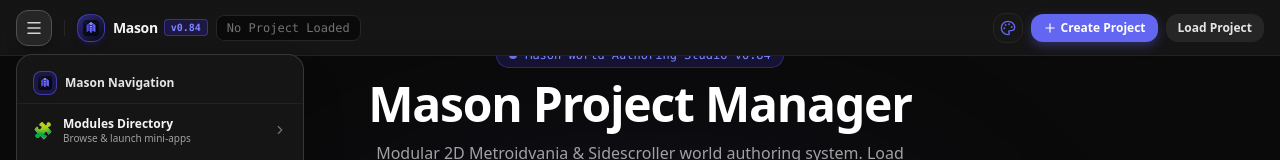
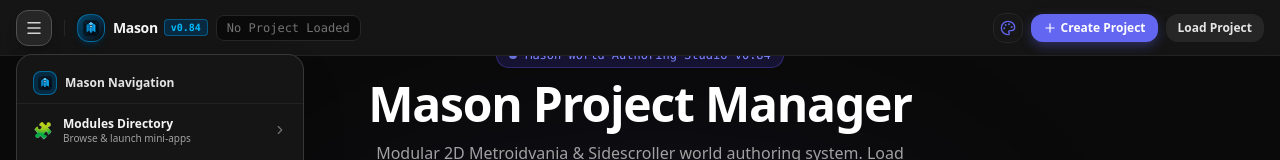
Before and after one commit to Cymrix/Mason, a React (Vite) app: page / in a window 1280 px wide. Both pictures are taken after a click on the button 34 px from the left and 27 px from the top of the page. Shown: the top 160 px of the page. Built offline with nearby package versions, Linux system fonts and the light colour scheme.

Commit message:
style: rebrand Mason identity to sky blue
Update brand color palette from indigo to sky blue across SVG assets and UI components for a fresher visual identity.

```diff
--- a/src/components/EditorLayout.tsx
+++ b/src/components/EditorLayout.tsx
@@ -779,13 +779,13 @@ export const EditorLayout: React.FC = () => {
               className="flex items-center gap-2 group hover:opacity-90 transition text-left"
               title="Mason Studio - View Dashboard"
             >
-              {/* Blue Mason Citadel Brand Icon */}
-              <div className="w-7 h-7 rounded-xl bg-gradient-to-br from-indigo-900/90 via-indigo-950 to-neutral-950 border border-indigo-500/50 flex items-center justify-center shadow-md shadow-indigo-950/60 shrink-0 group-hover:border-indigo-400 group-hover:scale-105 transition-all">
+              {/* Sky Blue Mason Citadel Brand Icon */}
+              <div className="w-7 h-7 rounded-xl bg-gradient-to-br from-sky-900/90 via-sky-950 to-neutral-950 border border-sky-500/50 flex items-center justify-center shadow-md shadow-sky-950/60 shrink-0 group-hover:border-sky-400 group-hover:scale-105 transition-all">
                 <img src="/favicon.svg" alt="Mason Logo" className="w-4 h-4 drop-shadow" />
               </div>
               <div className="flex items-center gap-1.5">
                 <span className="font-black text-sm tracking-tight text-neutral-100 group-hover:text-white transition">Mason</span>
-                <span className="text-[10px] font-mono font-bold text-indigo-400 bg-indigo-950/80 border border-indigo-500/40 px-1.5 py-0.2 rounded shadow-xs">
+                <span className="text-[10px] font-mono font-bold text-sky-400 bg-sky-950/80 border border-sky-500/40 px-1.5 py-0.2 rounded shadow-xs">
                   {MASON_VERSION_DISPLAY}
                 </span>
               </div>
--- a/src/components/HamburgerMenu.tsx
+++ b/src/components/HamburgerMenu.tsx
@@ -101,7 +101,7 @@ export const HamburgerMenu: React.FC<HamburgerMenuProps> = ({
           {/* Header */}
           <div className="px-4 py-2 border-b border-neutral-800/80 flex items-center justify-between">
             <div className="flex items-center gap-2">
-              <div className="w-6 h-6 rounded-lg bg-indigo-950/90 border border-indigo-500/50 flex items-center justify-center shrink-0 shadow-xs">
+              <div className="w-6 h-6 rounded-lg bg-sky-950/90 border border-sky-500/50 flex items-center justify-center shrink-0 shadow-xs">
                 <img src="/favicon.svg" alt="Mason" className="w-3.5 h-3.5 drop-shadow" />
               </div>
               <span className="text-xs font-bold text-neutral-200">Mason Navigation</span>
```
Also changed, not shown: public/favicon.svg, public/icon.svg.
